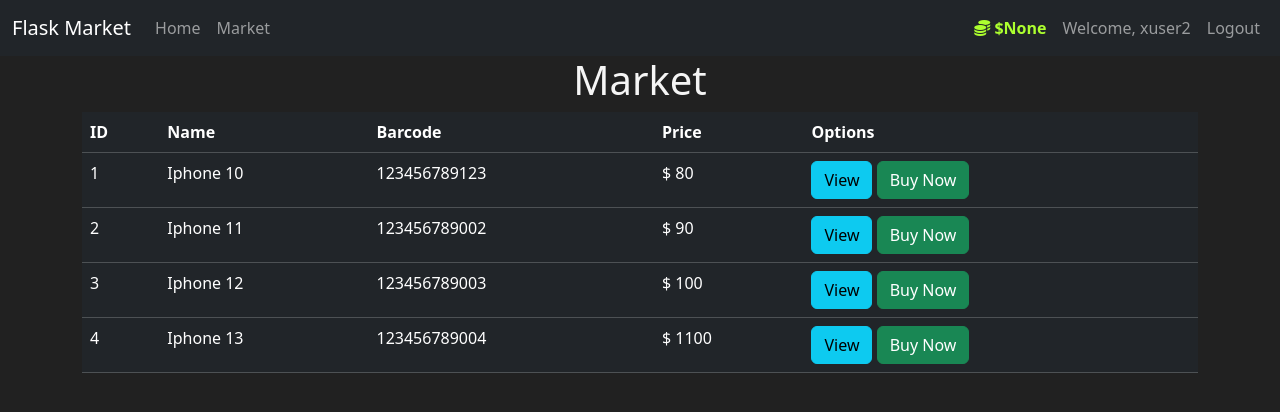
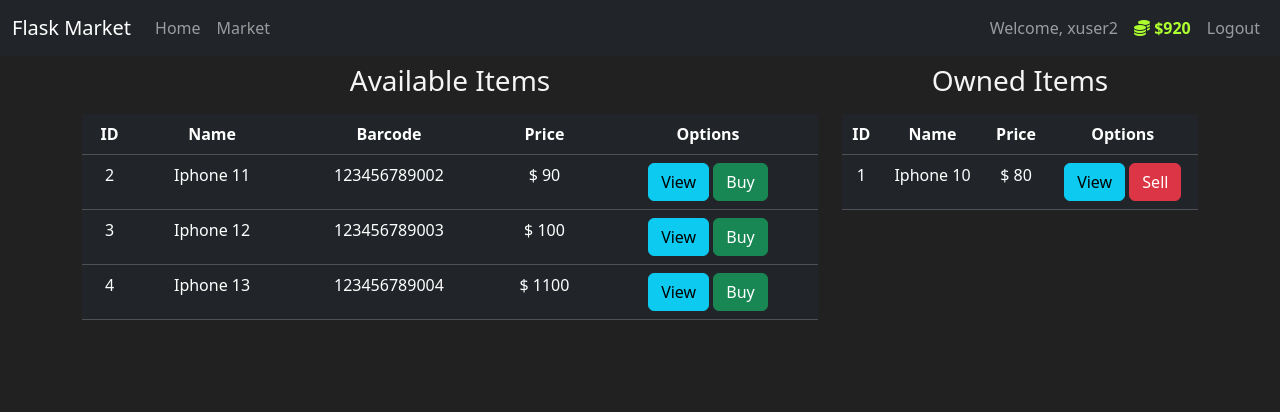
Before and after one commit to Sourav-pi/Mock_Market_Place, a Flask app: page /market in a window 1280 px wide. Shown: the top 412 px of the page. Run offline with Flask 3, Linux system fonts and the light colour scheme; a user stored in the database is signed in.

Commit message:
completed buy and sell logic (project done)

```diff
--- a/market/__init__.py
+++ b/market/__init__.py
@@ -8,5 +8,7 @@
 db=SQLAlchemy(app)
 bcrypt = Bcrypt(app)
 login_manager = LoginManager(app)
+login_manager.login_view= "login_page"
+login_manager.login_message_category = "info"
 
 from market import routes
--- a/market/form.py
+++ b/market/form.py
@@ -24,4 +24,10 @@
 class LoginForm(FlaskForm):
     username = StringField(label='User Name',validators=[Length(min=2,max=30),DataRequired()])
     password = PasswordField(label='Password',validators=[Length(min=6),DataRequired()])
-    submit = SubmitField(label='Create Account')
+    submit = SubmitField(label='Login')
+
+class PurchaseItemForm(FlaskForm):
+    submit = SubmitField(label='Buy Now')
+
+class SellItemForm(FlaskForm):
+    submit = SubmitField(label='Sell item')
--- a/market/models.py
+++ b/market/models.py
@@ -1,5 +1,6 @@
 from market import db, bcrypt, login_manager
 from flask_login import UserMixin
+from flask import redirect,url_for,flash
 
 @login_manager.user_loader
 def load_user(user_id):
@@ -18,6 +19,8 @@
     def beautiful_budget(self):
         if(len(str(self.budget))>3):
             return str(self.budget)[:-3]+','+str(self.budget)[-3:]
+        else :
+            return str(self.budget)
 
     @property
     def password(self):
@@ -29,6 +32,9 @@
 
     def check_password_correction(self,attempted_password):
         return bcrypt.check_password_hash(self.password_hash,attempted_password)
+    def can_buy(self, item):
+        return self.budget >=item.price
+
 
     def __repr__(self):
         return f'User {self.username}'
@@ -40,5 +46,17 @@
     barcode = db.Column(db.String(length=12), unique=True, nullable=False)
     description = db.Column(db.String(length=1024), unique=True, nullable=False)
     owner = db.Column(db.Integer(), db.ForeignKey('user.id'))
+
+    def buy(self,buyer_user):
+        self.owner = buyer_user.id
+        buyer_user.budget -= self.price
+        db.session.commit()
+
+    def sell(self):
+        owner = User.query.filter_by(id=self.owner).first()
+        self.owner = None
+        owner.budget += self.price
+        db.session.commit()
+
     def __repr__(self):
         return f'Item {self.name}'
--- a/market/routes.py
+++ b/market/routes.py
@@ -1,18 +1,38 @@
-from flask import render_template,redirect,url_for,flash
+from flask import render_template,redirect,url_for,flash, request
 from market import app,db
 from market.models import Item, User
-from market.form import RegisterForm, LoginForm
-from flask_login import login_user,logout_user
+from market.form import RegisterForm, LoginForm, PurchaseItemForm, SellItemForm
+from flask_login import login_user,logout_user,login_required, current_user
 
 @app.route('/')
 @app.route('/home')
 def home_page():
     return render_template('home.html')
 
-@app.route('/market')
+@app.route('/market',methods=['GET','POST'])
+@login_required
 def market_page():
-    items = Item.query.all()
-    return render_template('market.html',items=items)
+    items = Item.query.filter_by(owner=None)
+    purchase_form = PurchaseItemForm()
+    sell_form = SellItemForm()
+    if request.method=='POST':
+        print(request.form)
+        purchased_item_name = request.form.get('purchased_item')
+        purchased_item = Item.query.filter_by(name=purchased_item_name).first()
+        if purchased_item :
+            if current_user.can_buy(purchased_item):
+                purchased_item.buy(current_user)
+                flash(f'Congrats you have purchased {purchased_item.name}',category='success')
+            else:
+                flash(f"Sorry, currently you don't have engough funds to buy {purchased_item.name}",category='danger')
+        sold_item_name = request.form.get('sold_item')
+        sold_item = Item.query.filter_by(name=sold_item_name).first()
+        if sold_item :
+            sold_item.sell()
+            flash(f'Congrats you have sold {sold_item.name}',category='success')
+        return redirect(url_for('market_page'))
+    if request.method=='GET':
+        return render_template('market.html',items=items, purchase_form = purchase_form,sell_form=sell_form)
 
 @app.route('/register',methods=['GET','POST'])
 def register_page():
@@ -21,6 +41,8 @@
         user_to_create = User(username=form.username.data, email_address = form.email_address.data, password=form.password1.data)
         db.session.add(user_to_create)
         db.session.commit()
+        login_user(user_to_create)
+        flash(f'Success !! You are logged in as : {current_user.username}',category='success')
         return redirect(url_for('market_page'))
     if(form.errors !={}):
         for err_msg in form.errors.values():
@@ -47,5 +69,5 @@
 @app.route('/logout')
 def logout_page():
     logout_user()
-    flash('You have been logged out !!')
+    flash('You have been logged out !!',category='info')
     return redirect(url_for('home_page'))
--- a/market/templates/base.html
+++ b/market/templates/base.html
@@ -37,13 +37,13 @@
                 {% if current_user.is_authenticated %}
                 <ul class="navbar-nav mb-2 mb-lg-0">
                     <li class="nav-item">
+                        <a class="nav-link" > Welcome, {{current_user.username}} </a>
+                    </li>
+                    <li class="nav-item">
                         <a class="nav-link fw-bold" style="color: greenyellow;">
                             <i class="fas fa-coins"></i>
                             ${{ current_user.beautiful_budget }}
                         </a>
-                    </li>
-                    <li class="nav-item">
-                        <a class="nav-link" > Welcome, {{current_user.username}} </a>
                     </li>
                     <li class="nav-item">
                         <a class="nav-link" href="{{url_for('logout_page')}}">Logout</a>
--- /dev/null
+++ b/market/templates/include/more-info-modal.html
@@ -0,0 +1,64 @@
+<!-- More Information -->
+<div class="modal fade" id="more_info_{{item.id}}" tabindex="-1" aria-hidden="true">
+<div class="modal-dialog">
+    <div class="modal-content" style="background-color: #212121;">
+    <div class="modal-header">
+        <h1 class="modal-title fs-5" id="more_info_header_{{item.id}}">{{item.name}}</h1>
+        <button type="button" class="btn-close btn-close-white" data-bs-dismiss="modal" aria-label="Close"></button>
+    </div>
+    <div class="modal-body">
+        {{item.description}}
+    </div>
+    <div class="modal-footer">
+        <button type="button" class="btn btn-secondary" data-bs-dismiss="modal">Close</button>
+        <button class="btn btn-primary" type="button" data-bs-toggle="modal" data-bs-target="#confirm_purchase_{{item.id}}">Buy</button>
+    </div>
+    </div>
+</div>
+</div>
+
+<!-- Confirm Purchase -->
+<div class="modal fade" id="confirm_purchase_{{item.id}}" tabindex="-1" aria-hidden="true">
+    <div class="modal-dialog">
+        <div class="modal-content" style="background-color: #212121;">
+        <div class="modal-header">
+            <h1 class="modal-title fs-5" id="confirm_purchase_header_{{item.id}}">{{item.name}}</h1>
+            <button type="button" class="btn-close btn-close-white" data-bs-dismiss="modal" aria-label="Close"></button>
+        </div>
+        <div class="modal-body">
+            <form method="POST">
+                {{purchase_form.hidden_tag()}}
+                <h4>Are you sure you want to buy {{item.name}} at ${{item.price}} ?</h4>
+                <input type="hidden" id="purchased_item" name="purchased_item" value="{{item.name}}">
+                {{purchase_form.submit(class='btn btn-primary')}}
+            </form>
+        </div>
+        <div class="modal-footer">
+            <button type="button" class="btn btn-secondary" data-bs-dismiss="modal">Cancel</button>
+        </div>
+        </div>
+    </div>
+    </div>
+
+<!-- Confirm Sell -->
+<div class="modal fade" id="confirm_sell_{{item.id}}" tabindex="-1" aria-hidden="true">
+    <div class="modal-dialog">
+        <div class="modal-content" style="background-color: #212121;">
+        <div class="modal-header">
+            <h1 class="modal-title fs-5" id="confirm_sell_header_{{item.id}}">{{item.name}}</h1>
+            <button type="button" class="btn-close btn-close-white" data-bs-dismiss="modal" aria-label="Close"></button>
+        </div>
+        <div class="modal-body">
+            <form method="POST">
+                {{sell_form.hidden_tag()}}
+                <h4>Are you sure you want to sell {{item.name}} at ${{item.price}} ?</h4>
+                <input type="hidden" id="sold_item" name="sold_item" value="{{item.name}}">
+                {{sell_form.submit(class='btn btn-primary')}}
+            </form>
+        </div>
+        <div class="modal-footer">
+            <button type="button" class="btn btn-secondary" data-bs-dismiss="modal">Cancel</button>
+        </div>
+        </div>
+    </div>
+    </div>
--- a/market/templates/market.html
+++ b/market/templates/market.html
@@ -5,11 +5,13 @@
 {% endblock %}
 
 {% block content %}
-<h1 class="text-center">Market</h1>
 
 <!-- Table -->
 <div class="container">
-    <table class="table table-dark table-hover">
+    <div class="row">
+        <div class="col-8">
+            <h1 class="text-center h3 mt-2">Available Items</h1>
+            <table class="table table-dark table-hover mt-3 text-center">
                 <thead>
                     <tr>
                         <th scope="col">ID</th>
@@ -21,18 +23,56 @@
                 </thead>
                 <tbody>
                     {% for item in items %}
+                    {% include 'include/more-info-modal.html' %}
                     <tr>
                         <td>{{item.id}}</td>
                         <td>{{item.name}}</td>
                         <td>{{item.barcode}}</td>
                         <td>$ {{item.price}}</td>
                         <td>
-                    <button class="btn btn-info">View</button>
-                    <button class="btn btn-success ">Buy Now</button>
+                            <button class="btn btn-info" type="button" data-bs-toggle="modal" data-bs-target="#more_info_{{item.id}}">View</button>
+                            <button class="btn btn-success" type="button" data-bs-toggle="modal" data-bs-target="#confirm_purchase_{{item.id}}">Buy</button>
                         </td>
                     </tr>
                     {% endfor %}
                 </tbody>
             </table>
         </div>
+
+        <div class="col">
+            <h1 class="text-center h3 mt-2">Owned Items</h1>
+            <table class="table table-dark table-hover mt-3 text-center" >
+                {% if current_user.items : %}
+                <thead>
+                    <tr>
+                        <th scope="col">ID</th>
+                        <th scope="col">Name</th>
+                        <th scope="col">Price</th>
+                        <th scope="col">Options</th>
+                    </tr>
+                </thead>
+                {% else %}
+                <p>You don't own any item.</p>
+                {% endif %}
+                <tbody>
+                    {% for item in current_user.items %}
+                    {% include 'include/more-info-modal.html' %}
+                    <tr>
+                        <td>{{item.id}}</td>
+                        <td>{{item.name}}</td>
+                        <td>$ {{item.price}}</td>
+                        <td>
+                            <button class="btn btn-info" type="button" data-bs-toggle="modal" data-bs-target="#more_info_{{item.id}}">View</button>
+                            <button class="btn btn-danger" type="button" data-bs-toggle="modal" data-bs-target="#confirm_sell_{{item.id}}">Sell</button>
+                        </td>
+                    </tr>
+                    {% endfor %}
+                </tbody>
+            </table>
+
+        </div>
+
+    </div>
+
+</div>
 {% endblock %}
```
Also changed, not shown: market/templates/home.html (+10 -2 lines), instance/market.db. Lines whose indentation alone changed are shown as unchanged.
